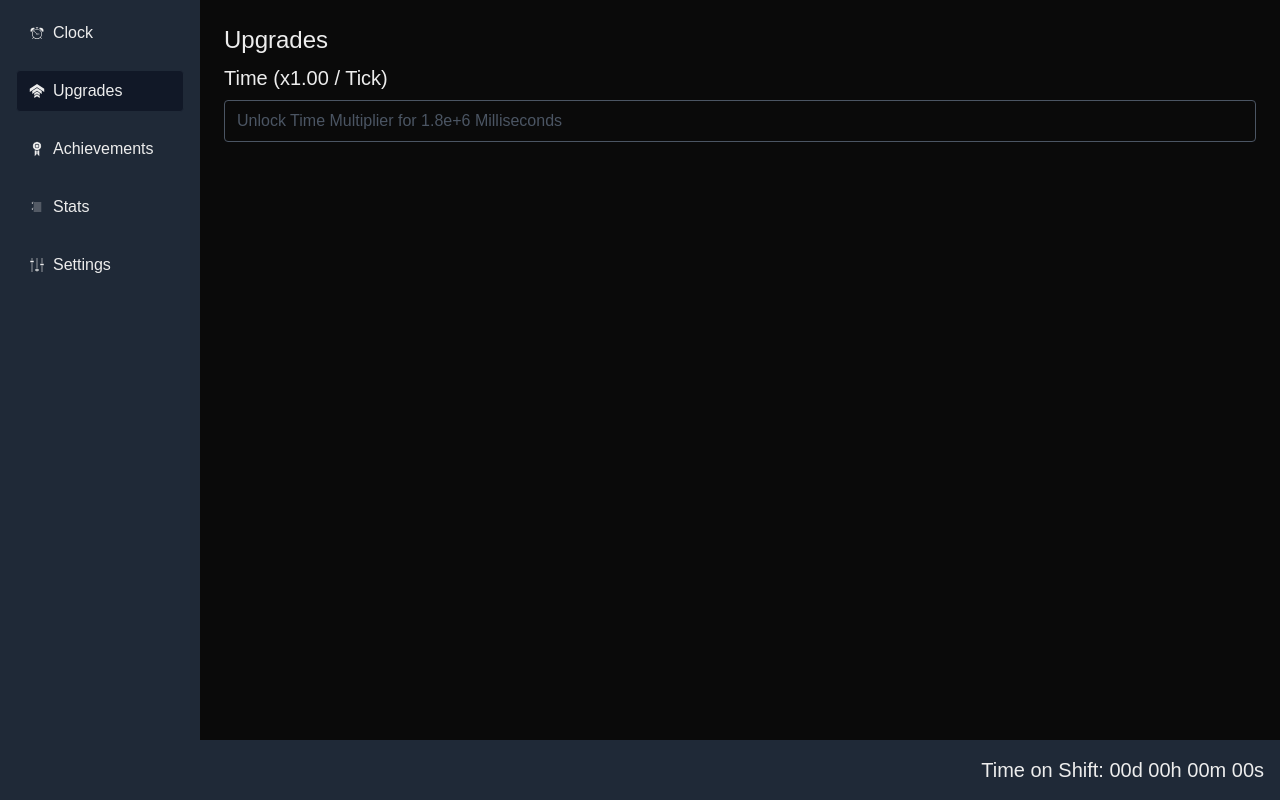
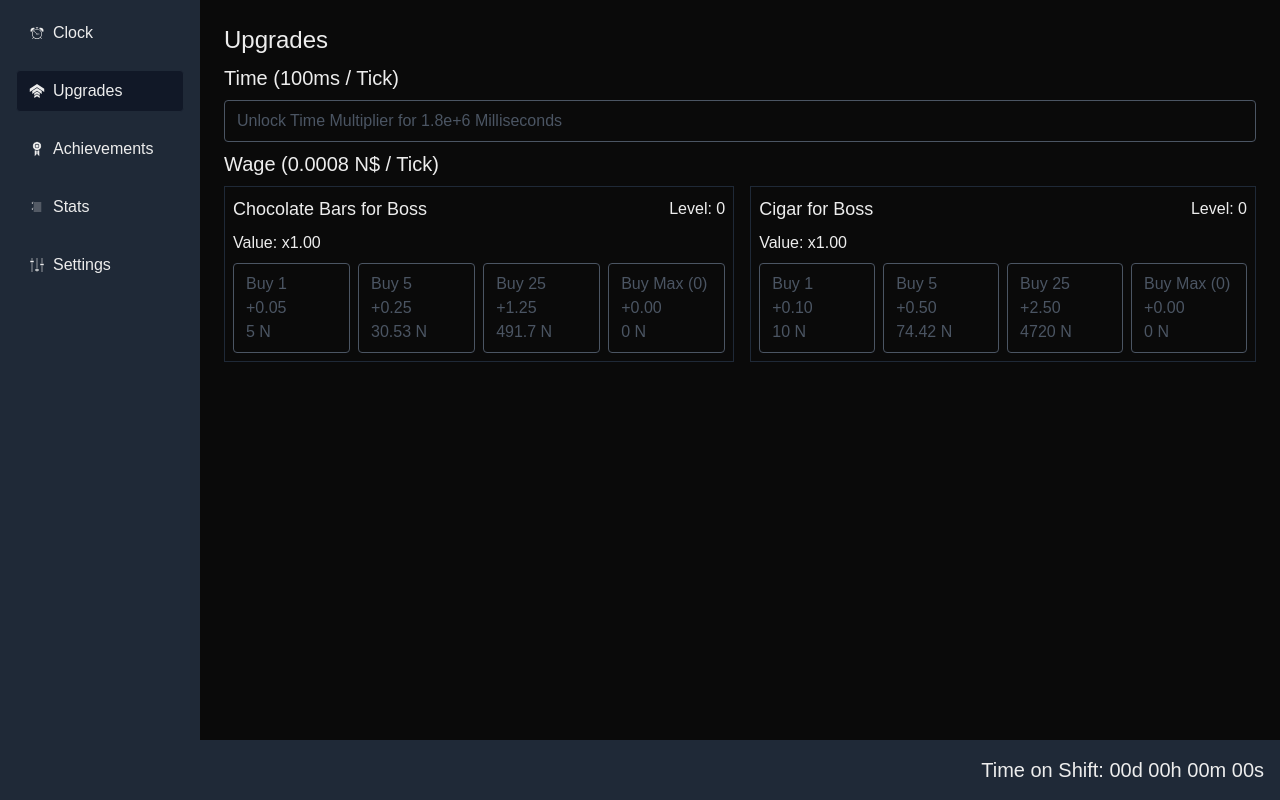
Before and after one commit to enyineer/nissesgen, a Next.js app: page /game/upgrades in a window 1280 px wide. Built offline with nearby package versions, Linux system fonts and the light colour scheme.

Commit message:
Improve display of upgrades

```diff
--- a/app/game/settings/page.tsx
+++ b/app/game/settings/page.tsx
@@ -1,12 +1,14 @@
 "use client";
 
 import Button from "../../../components/buttons/button";
+import useMoney from "../../../engine/useMoney";
 import useNotification from "../../../engine/useNotification";
 import useTime from "../../../engine/useTime";
 import { useStatsStore } from "../../../stores/statsStore";
 
 export default function SettingsPage() {
   const time = useTime();
+  const money = useMoney();
   const statsStore = useStatsStore();
   const { bossMessage } = useNotification();
 
@@ -17,6 +19,7 @@ export default function SettingsPage() {
         variant="warning"
         onClick={() => {
           time.reset();
+          money.reset();
           statsStore.reset();
           bossMessage({
             message: "You are fired!",
--- a/app/game/upgrades/page.tsx
+++ b/app/game/upgrades/page.tsx
@@ -1,22 +1,34 @@
 "use client";
 
+import useMoney from "../../../engine/useMoney";
 import useTime from "../../../engine/useTime";
+import { gameMath } from "../../../gameMath";
 import UpgradeButton from "./upgradeButton";
 
 export default function UpgradesPage() {
   const time = useTime();
+  const money = useMoney();
 
   return (
     <div className="flex flex-col gap-2">
       <h1 className="text-2xl">Upgrades</h1>
       <h2 className="text-xl">
-        Time (x{time.upgradeFactor.toFixed(2)} / Tick)
+        Time ({gameMath.format(time.tickValue)}ms / Tick)
       </h2>
       <div className="flex justify-between gap-4 xl:flex-row flex-col">
         <div className="flex-grow">
           <UpgradeButton upgrade={time.timeMultiplierUpgrade} />
         </div>
       </div>
+      <h2 className="text-xl">Wage ({money.tickValue.toFixed(4)} N$ / Tick)</h2>
+      <div className="flex justify-between gap-4 xl:flex-row flex-col">
+        <div className="flex-grow">
+          <UpgradeButton upgrade={money.chocolateUpgrade} />
+        </div>
+        <div className="flex-grow">
+          <UpgradeButton upgrade={money.cigarUpgrade} />
+        </div>
+      </div>
     </div>
   );
 }
--- a/app/game/upgrades/upgradeButton.tsx
+++ b/app/game/upgrades/upgradeButton.tsx
@@ -20,6 +20,7 @@ export default function UpgradeButton(props: UpgradeButtonProps) {
     cost,
     currency,
     displayName,
+    upgradeValues,
   } = props.upgrade;
 
   if (!unlocked) {
@@ -55,7 +56,8 @@ export default function UpgradeButton(props: UpgradeButtonProps) {
           disabled={maxBuyable.lt(1)}
           onClick={() => buy(gameMath.bignumber(1))}
         >
-          <div>Buy x1</div>
+          <div>Buy 1</div>
+          <div>+{upgradeValues.upgradeValue.times(1).toFixed(2)}</div>
           <div>{gameMath.format(cost.one, { precision: 4 })} N</div>
         </Button>
         <Button
@@ -64,7 +66,8 @@ export default function UpgradeButton(props: UpgradeButtonProps) {
           disabled={maxBuyable.lt(5)}
           onClick={() => buy(gameMath.bignumber(5))}
         >
-          <div>Buy x5</div>
+          <div>Buy 5</div>
+          <div>+{upgradeValues.upgradeValue.times(5).toFixed(2)}</div>
           <div>{gameMath.format(cost.five, { precision: 4 })} N</div>
         </Button>
         <Button
@@ -73,7 +76,8 @@ export default function UpgradeButton(props: UpgradeButtonProps) {
           disabled={maxBuyable.lt(25)}
           onClick={() => buy(gameMath.bignumber(25))}
         >
-          <div>Buy x25</div>
+          <div>Buy 25</div>
+          <div>+{upgradeValues.upgradeValue.times(25).toFixed(2)}</div>
           <div>{gameMath.format(cost.twentyFive, { precision: 4 })} N</div>
         </Button>
         <Button
@@ -82,7 +86,8 @@ export default function UpgradeButton(props: UpgradeButtonProps) {
           disabled={maxBuyable.lt(1)}
           onClick={() => buy(maxBuyable)}
         >
-          <div>Buy Max (x{gameMath.format(maxBuyable)})</div>
+          <div>Buy Max ({gameMath.format(maxBuyable)})</div>
+          <div>+{upgradeValues.upgradeValue.times(maxBuyable).toFixed(2)}</div>
           <div>{gameMath.format(cost.maxBuyable, { precision: 4 })} N</div>
         </Button>
       </div>
--- a/engine/useGameEngine.ts
+++ b/engine/useGameEngine.ts
@@ -5,7 +5,7 @@ import { gameMath } from "../gameMath";
 import useTime from "./useTime";
 import useMoney from "./useMoney";
 
-const millisecondsPerTick = gameMath.bignumber(100);
+export const MILLISECONDS_PER_TICK = gameMath.bignumber(100);
 
 export default function useGameEngine() {
   const statsStore = useStatsStore();
@@ -23,8 +23,8 @@ export default function useGameEngine() {
   // Score Update
   useInterval(() => {
     if (gameEngineStore.clockedIn) {
-      tickTime(millisecondsPerTick);
-      tickMoney(millisecondsPerTick);
+      tickTime();
+      tickMoney();
     }
-  }, millisecondsPerTick.toNumber());
+  }, MILLISECONDS_PER_TICK.toNumber());
 }
--- a/engine/useMoney.ts
+++ b/engine/useMoney.ts
@@ -5,6 +5,7 @@ import { gameMath } from "../gameMath";
 import { createCurrencyStore } from "../stores/currencyStore";
 import { useUpgrade } from "./useUpgrade";
 import { BigNumber } from "mathjs";
+import { MILLISECONDS_PER_TICK } from "./useGameEngine";
 
 export const MULTIPLIER_BASE = gameMath.bignumber("1");
 
@@ -60,24 +61,30 @@ export default function useMoney() {
     displayName: "Cigar for Boss",
   });
 
-  const upgradeFactor = useMemo(() => {
-    return gameMath.evaluate(`${chocolateUpgrade.value}`);
-  }, [chocolateUpgrade.value]);
+  const upgradeFactor = useMemo<BigNumber>(() => {
+    return gameMath.evaluate(
+      `${chocolateUpgrade.value} + ${cigarUpgrade.value} + 1`
+    );
+  }, [chocolateUpgrade.value, cigarUpgrade.value]);
 
-  const tick = useCallback(
-    (msPerTick: BigNumber) => {
-      // hourFraction is the fraction of an hour that has passed since last tick
-      const hourFraction = gameMath.evaluate(`${msPerTick} * 60 * 60`);
-      moneyStore.add(
-        gameMath.evaluate(`(${BASE_WAGE} * ${upgradeFactor}) / ${hourFraction}`)
-      );
-    },
-    [upgradeFactor]
-  );
+  const tickValue = useMemo<BigNumber>(() => {
+    // hourFraction is the fraction of an hour that has passed since last tick
+    const hourFraction = gameMath.evaluate(
+      `${MILLISECONDS_PER_TICK} * 60 * 60`
+    );
+    return gameMath.evaluate(
+      `(${MILLISECONDS_PER_TICK} * ${upgradeFactor}) / ${hourFraction}`
+    );
+  }, [upgradeFactor]);
+
+  const tick = useCallback(() => {
+    moneyStore.add(tickValue);
+  }, [upgradeFactor]);
 
   return {
     money: moneyStore.amount,
     tick,
+    tickValue,
     reset: moneyStore.reset,
     chocolateUpgrade,
     cigarUpgrade,
--- a/engine/useTime.ts
+++ b/engine/useTime.ts
@@ -5,6 +5,7 @@ import { gameMath } from "../gameMath";
 import { createCurrencyStore } from "../stores/currencyStore";
 import { useUpgrade } from "./useUpgrade";
 import { BigNumber } from "mathjs";
+import { MILLISECONDS_PER_TICK } from "./useGameEngine";
 
 export const TIME_MULTIPLIER_BASE = gameMath.bignumber("1");
 export const TIME_MULTIPLIER_PER_LEVEL = gameMath.bignumber("0.01");
@@ -37,22 +38,22 @@ export default function useTime() {
     displayName: "Time Multiplier",
   });
 
-  const upgradeFactor = useMemo(() => {
+  const upgradeFactor = useMemo<BigNumber>(() => {
     return gameMath.evaluate(`${timeMultiplierUpgrade.value}`);
   }, [timeMultiplierUpgrade.value]);
 
-  const tick = useCallback(
-    (ms: BigNumber) => {
-      timeStore.add(
-        gameMath.evaluate(`${ms} * ${timeMultiplierUpgrade.value}`)
-      );
-    },
-    [upgradeFactor]
-  );
+  const tickValue = useMemo<BigNumber>(() => {
+    return gameMath.evaluate(`${MILLISECONDS_PER_TICK} * ${upgradeFactor}`);
+  }, [upgradeFactor]);
+
+  const tick = useCallback(() => {
+    timeStore.add(tickValue);
+  }, [tickValue]);
 
   return {
     time: timeStore.amount,
     tick,
+    tickValue,
     reset: timeStore.reset,
     timeMultiplierUpgrade,
     upgradeFactor,
--- a/engine/useUpgrade.ts
+++ b/engine/useUpgrade.ts
@@ -146,5 +146,6 @@ export function useUpgrade(props: UseUpgradeProps) {
       amount: currencyStore.amount,
     },
     displayName: props.displayName,
+    upgradeValues: props.upgradeValues,
   };
 }
```
